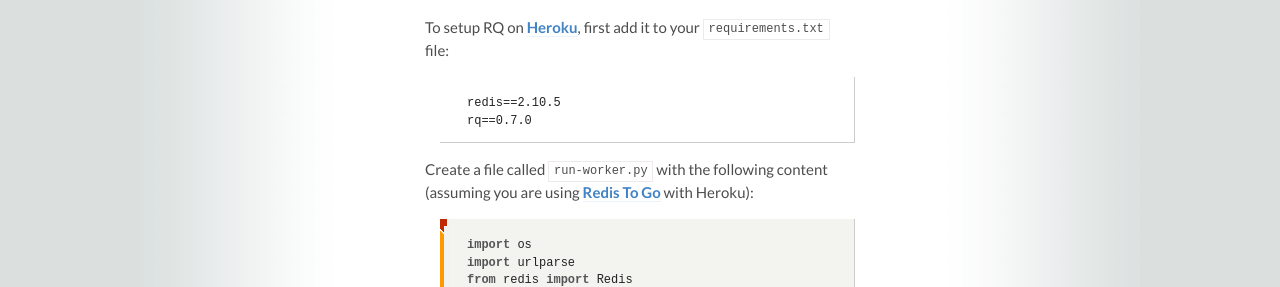
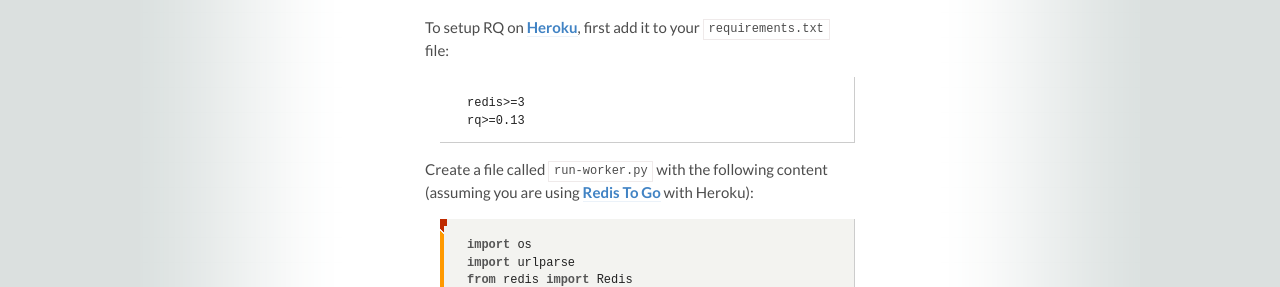
Before and after one commit to rq/rq, a Jekyll site: the page built from docs/patterns/index.md, in a window 1280 px wide. Shown: the part 362-649 px from the top of the page. Built offline with Jekyll 4.4.1, drawn with Linux system fonts in a browser that asks for light colours; some web fonts are replaced.

Commit message:
Updated requirements.txt on Heroku docs

```diff
--- a/docs/patterns/index.md
+++ b/docs/patterns/index.md
@@ -9,8 +9,8 @@ layout: patterns
 To setup RQ on [Heroku][1], first add it to your
 `requirements.txt` file:
 
-    redis==2.10.5
-    rq==0.7.0
+    redis>=3
+    rq>=0.13
 
 Create a file called `run-worker.py` with the following content (assuming you
 are using [Redis To Go][2] with Heroku):
```
